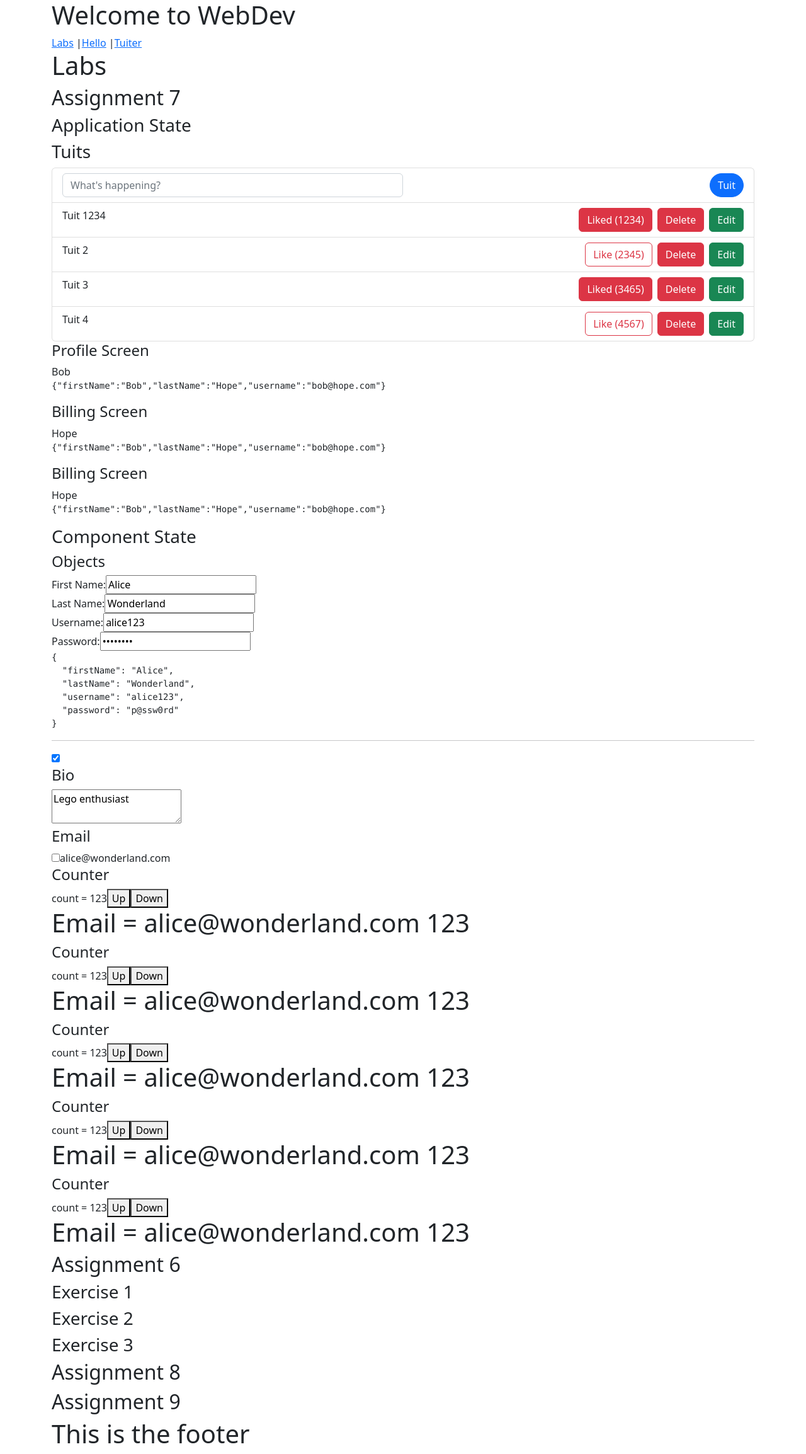
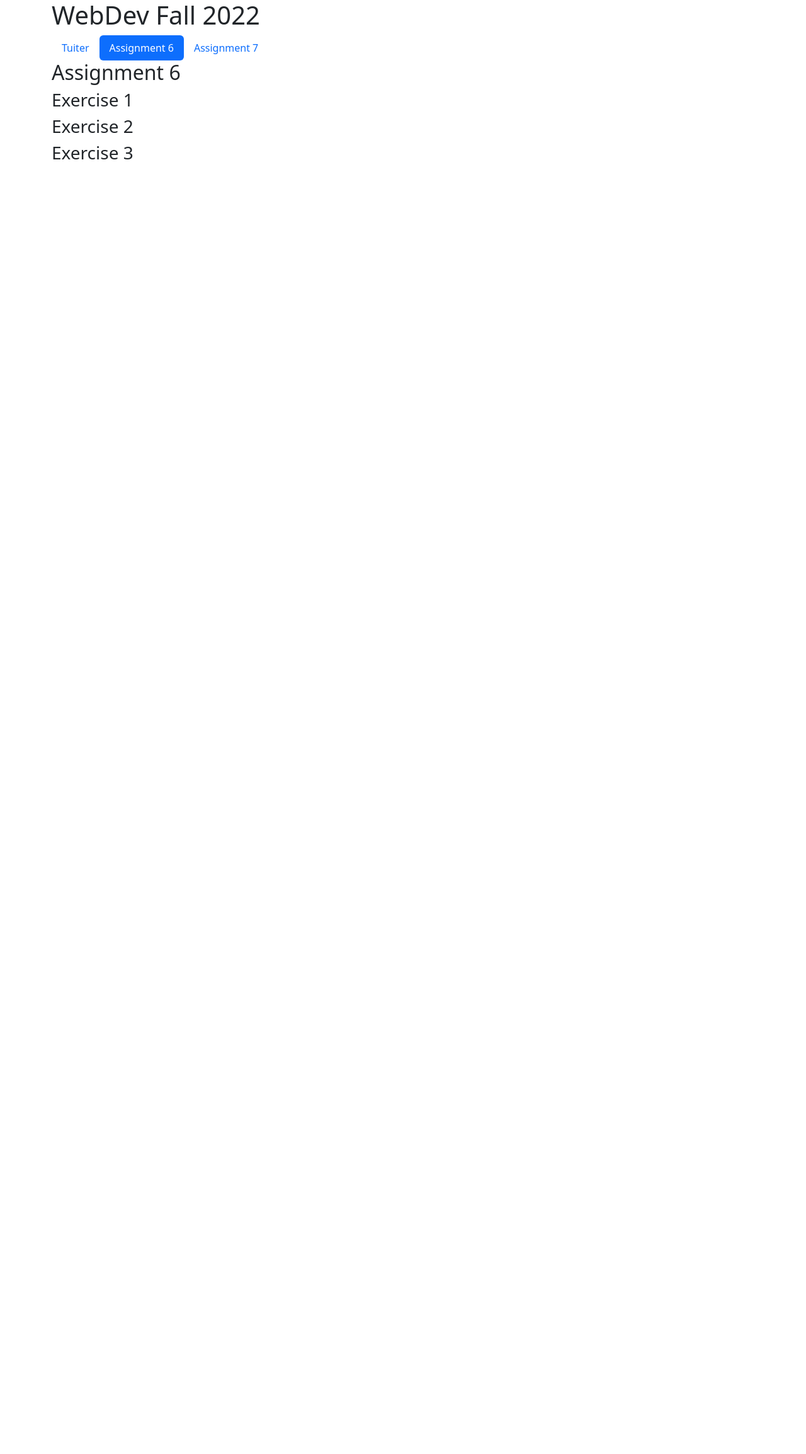
Before and after one commit to jannunzi/tuiter-react-web-app-5610-fa22, a React (Create React App) app: page / in a window 1280 px wide. Shown: the whole page at 63% size. After the commit the page ends 800 px from the top, so only its background shows below. Built offline with nearby package versions, Linux system fonts and the light colour scheme.

Commit message:
clean up

```diff
--- a/src/App.js
+++ b/src/App.js
@@ -8,14 +8,13 @@ function App() {
   return(
     <BrowserRouter>
       <div className="container">
-        <h1>Welcome to WebDev</h1>
+        <h1>WebDev Fall 2022</h1>
         <Nav/>
         <Routes>
-          <Route index element={<Labs/>}/>
+          <Route path="/*" element={<Labs/>}/>
           <Route path="/hello" element={<h1>Hello</h1>}/>
           <Route path="/tuiter" element={<Tuiter/>}/>
         </Routes>
-        <h1>This is the footer</h1>
       </div>
     </BrowserRouter>
   )
--- a/src/labs/index.js
+++ b/src/labs/index.js
@@ -1,14 +1,14 @@
 import Assignment6 from "./a6";
 import Assignment7 from "./a7";
+import {Route, Routes} from "react-router";
 
 function Labs() {
   return(
     <div>
-      <h1>Labs</h1>
-      <Assignment7/>
-      <Assignment6/>
-      <h2>Assignment 8</h2>
-      <h2>Assignment 9</h2>
+      <Routes>
+        <Route index element={<Assignment6/>}/>
+        <Route path="/a7" element={<Assignment7/>}/>
+      </Routes>
     </div>
   )
 }
--- a/src/nav.js
+++ b/src/nav.js
@@ -1,8 +1,14 @@
 import {Link} from "react-router-dom";
+import {useLocation} from "react-router";
 
-export default () =>
-  <div>
-    <Link to="/">Labs</Link> |
-    <Link to="/hello">Hello</Link> |
-    <Link to="/tuiter">Tuiter</Link>
-  </div>
+export default () => {
+  const {pathname} = useLocation()
+  console.log(pathname)
+  return (
+    <div className="nav nav-pills">
+      <Link className={`nav-link ${pathname.indexOf('tuiter') !== -1 ? 'active': ''}`} to="/tuiter">Tuiter</Link>
+      <Link className={`nav-link ${pathname === '/' ? 'active': ''}`} to="/">Assignment 6</Link>
+      <Link className={`nav-link ${pathname.indexOf('a7') !== -1 ? 'active': ''}`} to="/a7">Assignment 7</Link>
+    </div>
+  )
+}
```
